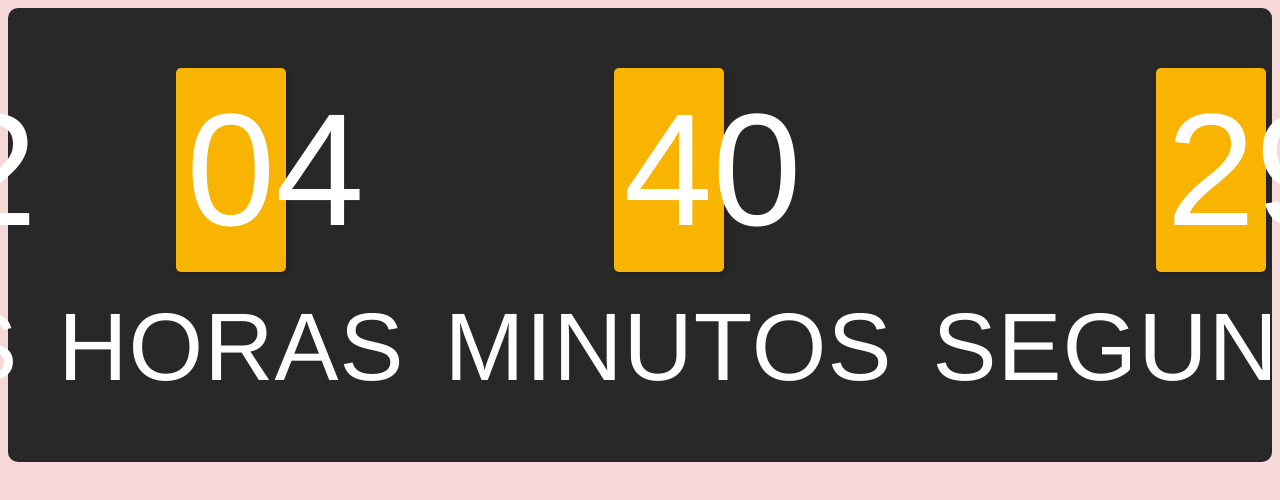
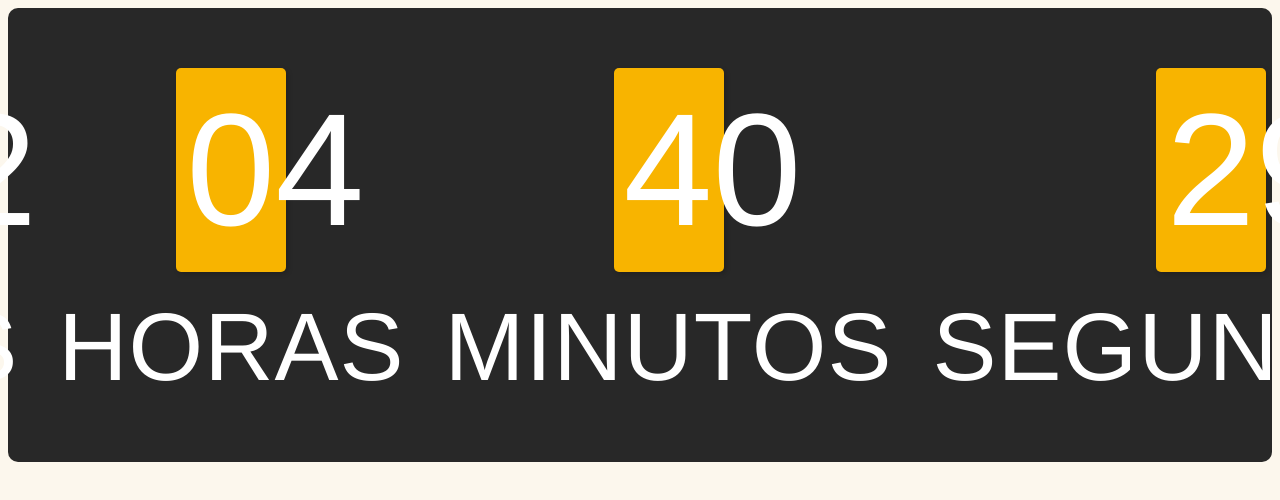
Before and after one commit to piterlautaro/wedding-tracker, a plain HTML site: page index.html in a window 1280 px wide. Shown: the top 500 px of the page. Drawn offline with Linux system fonts and the light colour scheme.

Commit message:
Update style.css

```diff
--- a/style.css
+++ b/style.css
@@ -1,5 +1,5 @@
 body {
-  background-color: #f7d8d9;
+  background-color: #fcf7ed;
 }
 
 #countdown {
```
